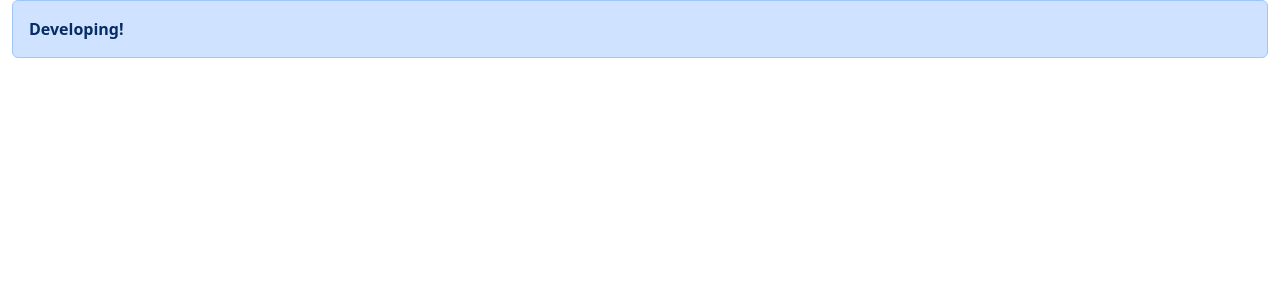
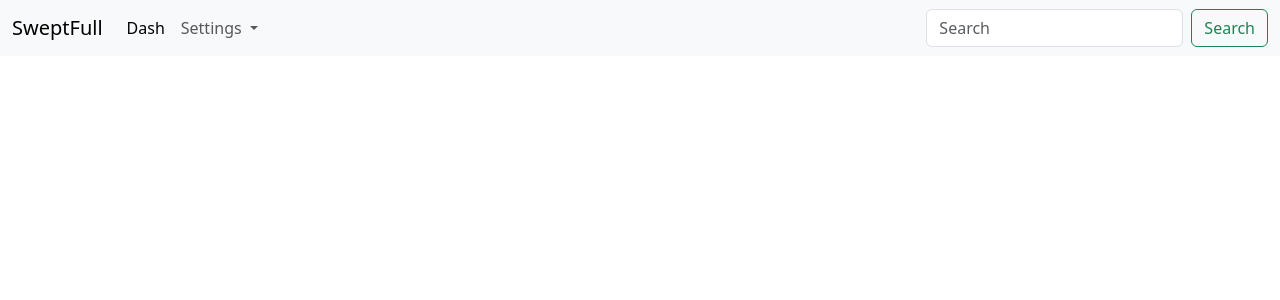
Before and after one commit to jesmarquez/sweepfull, an Angular app: page / in a window 1280 px wide. Shown: the top 300 px of the page. Built offline with nearby package versions, Linux system fonts and the light colour scheme.

Commit message:
Add menu

```diff
--- a/src/app/app.component.html
+++ b/src/app/app.component.html
@@ -1,7 +1,34 @@
 <div class="container-fluid">
-  <div class="col align-self-center">
-    <div class="alert alert-primary" role="alert">
-      <strong>Developing!</strong>
-    </div>
+  <div class="row">
+    <nav class="navbar navbar-expand-lg bg-body-tertiary">
+      <div class="container-fluid">
+        <a class="navbar-brand" href="#">SweptFull</a>
+        <button class="navbar-toggler" type="button" data-bs-toggle="collapse" data-bs-target="#navbarSupportedContent" aria-controls="navbarSupportedContent" aria-expanded="false" aria-label="Toggle navigation">
+          <span class="navbar-toggler-icon"></span>
+        </button>
+        <div class="collapse navbar-collapse" id="navbarSupportedContent">
+          <ul class="navbar-nav me-auto mb-2 mb-lg-0">
+            <li class="nav-item">
+              <a class="nav-link active" aria-current="page" href="#">Dash</a>
+            </li>
+            <li class="nav-item dropdown">
+              <a class="nav-link dropdown-toggle" href="#" role="button" data-bs-toggle="dropdown" aria-expanded="false">
+                Settings
+              </a>
+              <ul class="dropdown-menu">
+                <li><a class="dropdown-item" href="#">My account</a></li>
+                <li><a class="dropdown-item" href="#">Logout</a></li>
+                <li><hr class="dropdown-divider"></li>
+                <li><a class="dropdown-item" href="#">About us</a></li>
+              </ul>
+            </li>
+          </ul>
+          <form class="d-flex" role="search">
+            <input class="form-control me-2" type="search" placeholder="Search" aria-label="Search">
+            <button class="btn btn-outline-success" type="submit">Search</button>
+          </form>
+        </div>
+      </div>
+    </nav>
   </div>
 </div>
```
